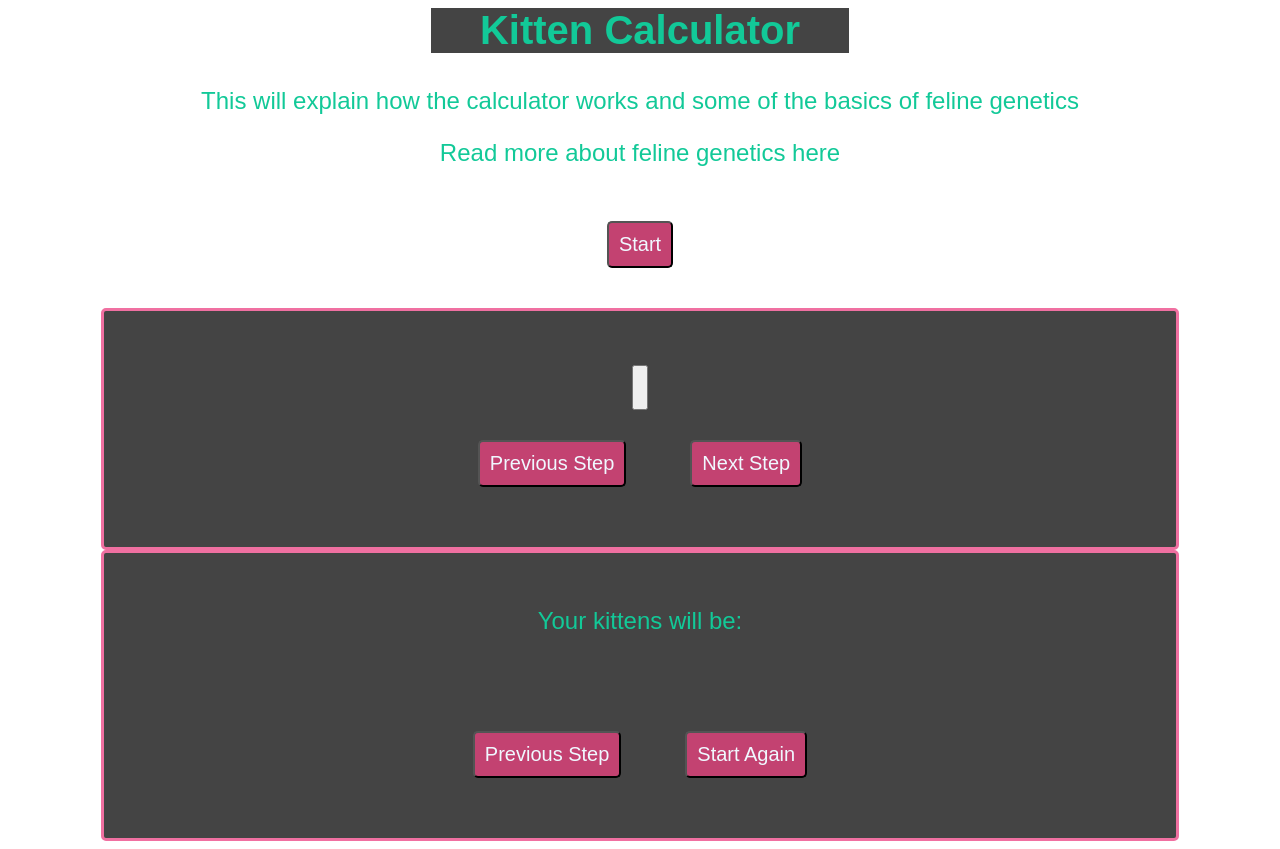
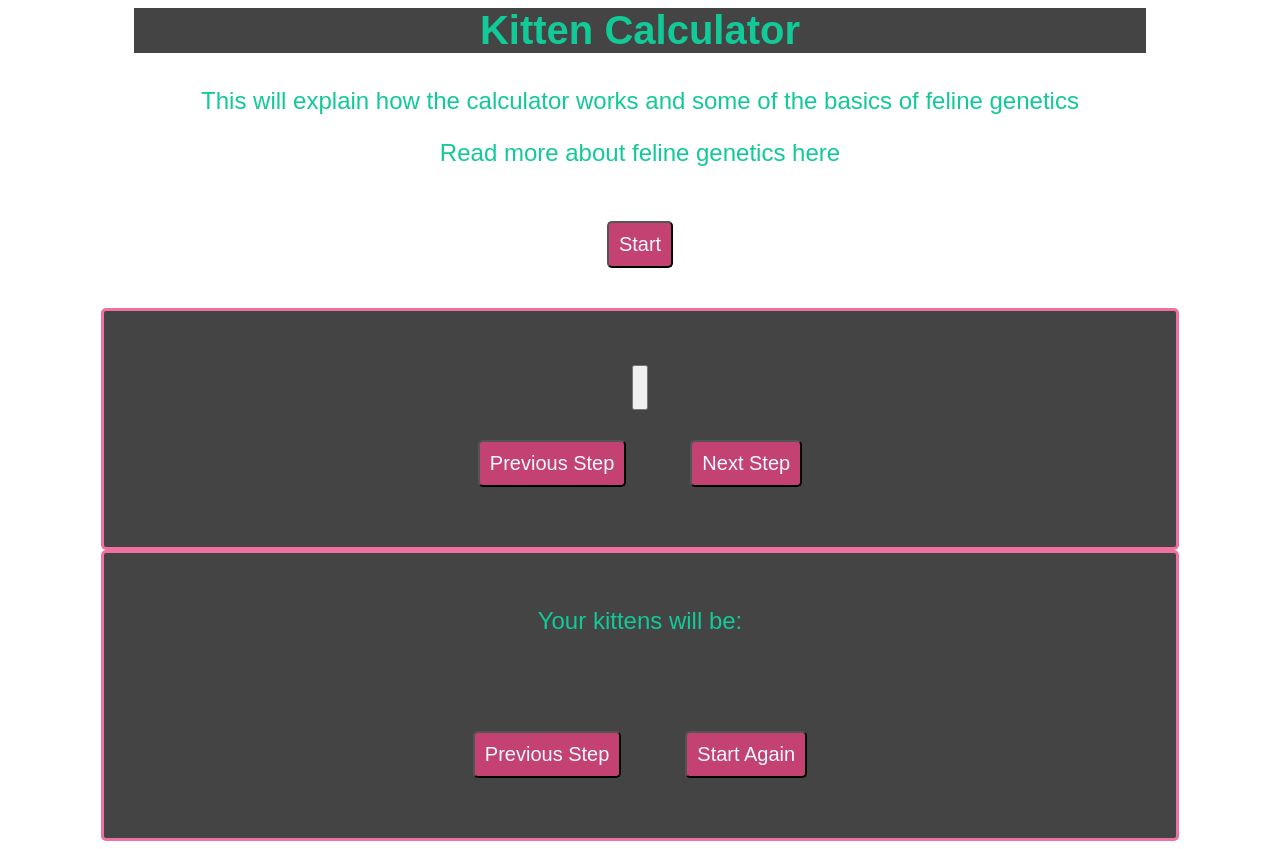
Before and after one commit to Laura10101/kitten-calculator, a plain HTML site: page index.html in a window 1280 px wide. Drawn offline with Linux system fonts and the light colour scheme.

Commit message:
Change width of h1 element in main.css

```diff
--- a/assets/css/main.css
+++ b/assets/css/main.css
@@ -9,7 +9,7 @@ h1 {
     color: #12c998;
     text-align: center;
     font-size: 40px;
-    width: 33%;
+    width: 80%;
     margin: 0 auto;
 }
 
```
